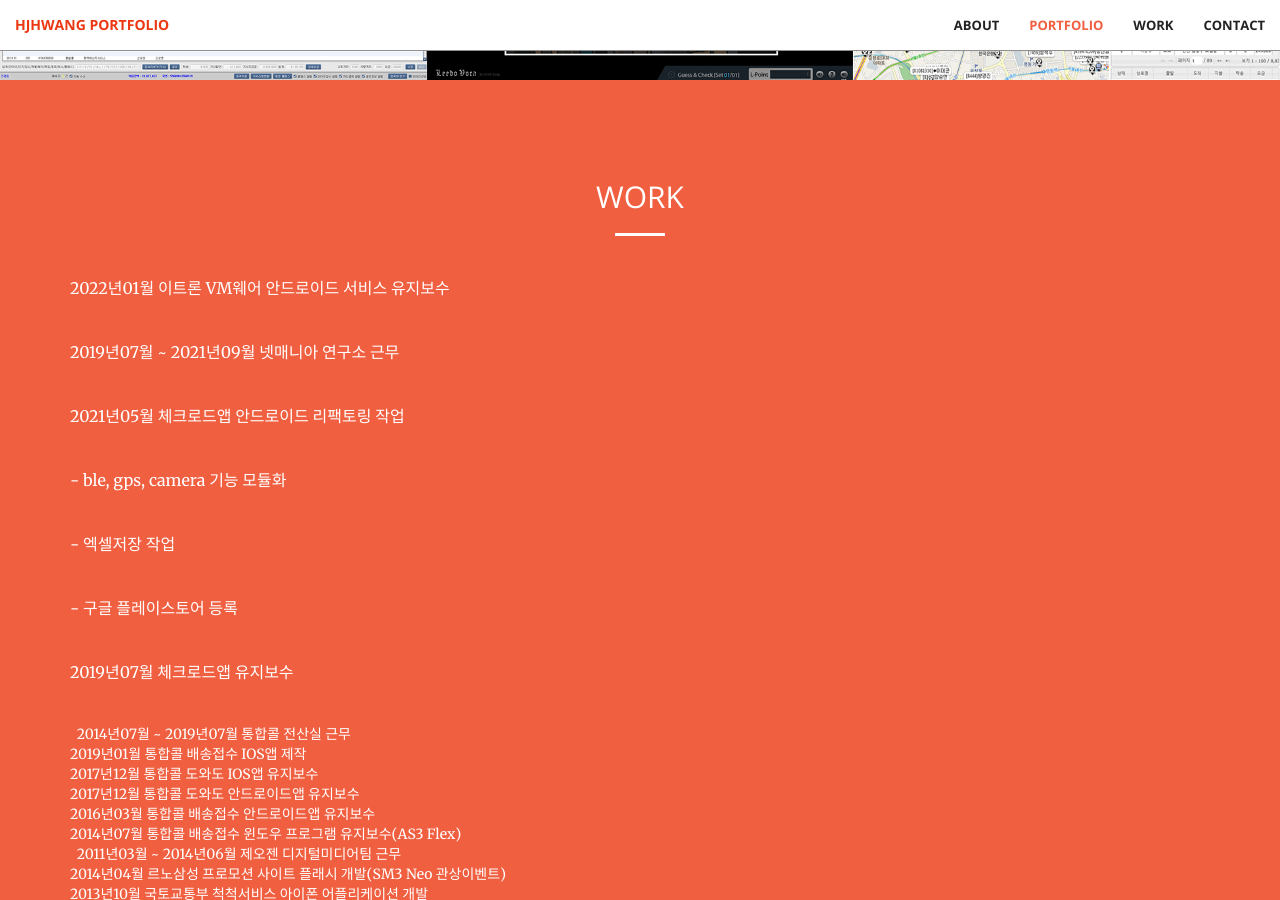
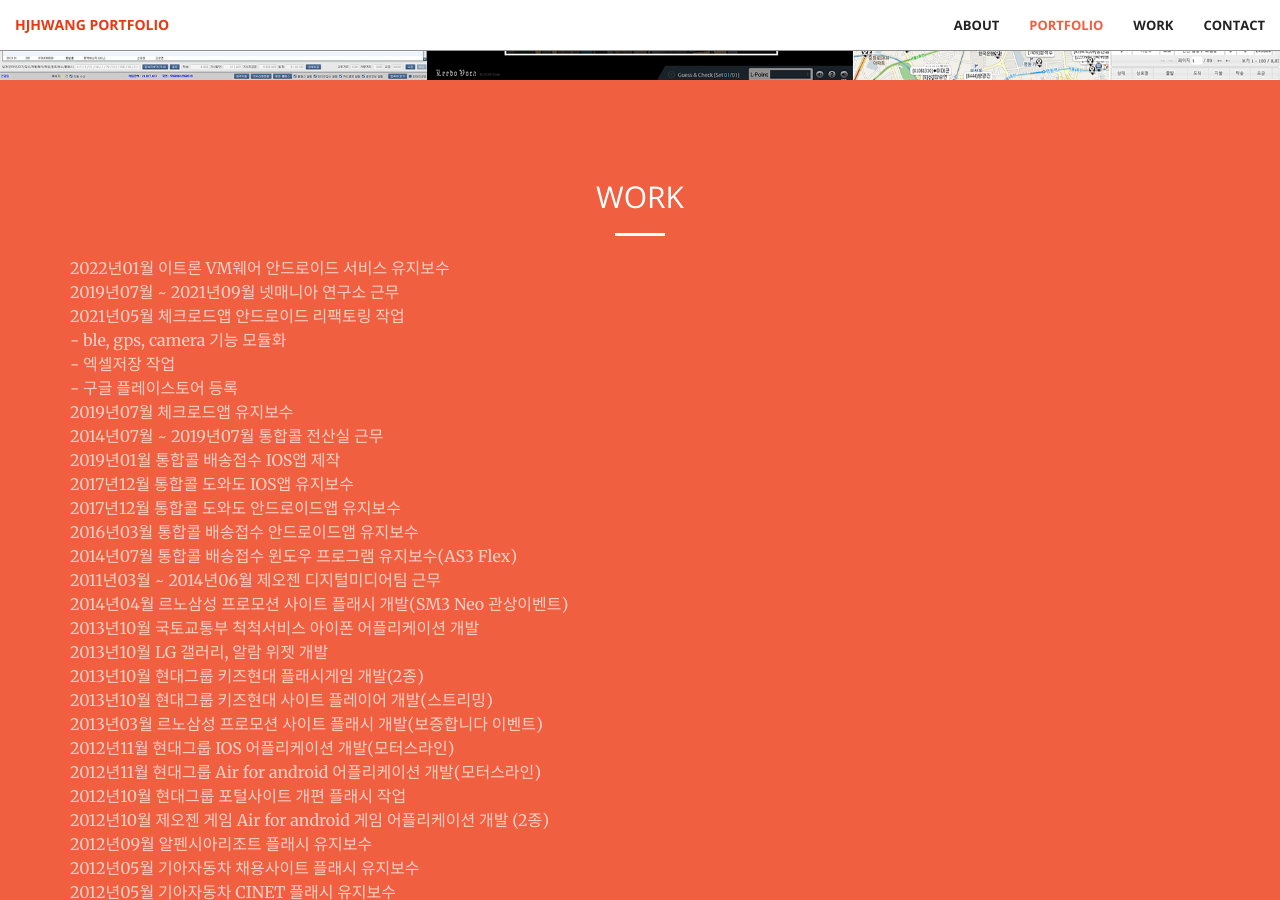
Before and after one commit to hjhwang/portfolio, a Jekyll site: the page built from index.html, in a window 1280 px wide and 900 px high, scrolled down 1719 px. Built offline with Jekyll 4.4.1, drawn with Linux system fonts in a browser that asks for light colours.

```diff
--- a/_includes/services.html
+++ b/_includes/services.html
@@ -9,38 +9,38 @@
     </div>
     <div class="container">
       <p class="text-faded">
-        <p>2022년01월 이트론 VM웨어 안드로이드 서비스 유지보수</p><br/>
+        2022년01월 이트론 VM웨어 안드로이드 서비스 유지보수<br>
 
-        <p>2019년07월 ~ 2021년09월 넷매니아 연구소 근무</p><br/>
-        <p>2021년05월 체크로드앱 안드로이드 리팩토링 작업</p><br/>
-        <p>- ble, gps, camera 기능 모듈화</p><br/>
-        <p>- 엑셀저장 작업</p><br/>
-        <p>- 구글 플레이스토어 등록</p><br/>
-        <p>2019년07월 체크로드앱 유지보수</p><br/>
-&nbsp;
-        2014년07월 ~ 2019년07월 통합콜 전산실 근무<br/>
-        2019년01월 통합콜 배송접수 IOS앱 제작<br/>
-        2017년12월 통합콜 도와도 IOS앱 유지보수<br/>
-        2017년12월 통합콜 도와도 안드로이드앱 유지보수<br/>
-        2016년03월 통합콜 배송접수 안드로이드앱 유지보수<br/>
-        2014년07월 통합콜 배송접수 윈도우 프로그램 유지보수(AS3 Flex)<br/>
-&nbsp;
-        2011년03월 ~ 2014년06월 제오젠 디지털미디어팀 근무<br/>
-        2014년04월	르노삼성 프로모션 사이트 플래시 개발(SM3 Neo 관상이벤트)<br/>
-        2013년10월	국토교통부	척척서비스 아이폰 어플리케이션 개발<br/>
-        2013년10월	LG 갤러리, 알람 위젯 개발<br/>
-        2013년10월	현대그룹 키즈현대 플래시게임 개발(2종)<br/>
-        2013년10월	현대그룹 키즈현대 사이트 플레이어 개발(스트리밍)<br/>
-        2013년03월	르노삼성 프로모션 사이트 플래시 개발(보증합니다 이벤트)<br/>
-        2012년11월	현대그룹 IOS 어플리케이션 개발(모터스라인)<br/>
-        2012년11월	현대그룹 Air for android 어플리케이션 개발(모터스라인)<br/>
+        2019년07월 ~ 2021년09월 넷매니아 연구소 근무<br>
+        2021년05월 체크로드앱 안드로이드 리팩토링 작업<br>
+        - ble, gps, camera 기능 모듈화<br>
+        - 엑셀저장 작업<br>
+        - 구글 플레이스토어 등록<br>
+        2019년07월 체크로드앱 유지보수<br>
+
+        2014년07월 ~ 2019년07월 통합콜 전산실 근무<br>
+        2019년01월 통합콜 배송접수 IOS앱 제작<br>
+        2017년12월 통합콜 도와도 IOS앱 유지보수<br>
+        2017년12월 통합콜 도와도 안드로이드앱 유지보수<br>
+        2016년03월 통합콜 배송접수 안드로이드앱 유지보수<br>
+        2014년07월 통합콜 배송접수 윈도우 프로그램 유지보수(AS3 Flex)<br>
+
+        2011년03월 ~ 2014년06월 제오젠 디지털미디어팀 근무<br>
+        2014년04월	르노삼성 프로모션 사이트 플래시 개발(SM3 Neo 관상이벤트)<br>
+        2013년10월	국토교통부	척척서비스 아이폰 어플리케이션 개발<br>
+        2013년10월	LG 갤러리, 알람 위젯 개발<br>
+        2013년10월	현대그룹 키즈현대 플래시게임 개발(2종)<br>
+        2013년10월	현대그룹 키즈현대 사이트 플레이어 개발(스트리밍)<br>
+        2013년03월	르노삼성 프로모션 사이트 플래시 개발(보증합니다 이벤트)<br>
+        2012년11월	현대그룹 IOS 어플리케이션 개발(모터스라인)<br>
+        2012년11월	현대그룹 Air for android 어플리케이션 개발(모터스라인)<br>
         2012년10월	현대그룹 포털사이트 개편 플래시 작업<br/>
-        2012년10월	제오젠 게임 Air for android 게임 어플리케이션 개발 (2종)<br/>
-        2012년09월	알펜시아리조트	플래시 유지보수<br/>
-        2012년05월	기아자동차 채용사이트	플래시 유지보수<br/>
-        2012년05월	기아자동차 CINET 플래시 유지보수<br/>
-        2012년04월	커리엔조이	플래시사이트 개발<br/>
-        2012년03월	현대로템 사이트 플래시 개발<br/>
+        2012년10월	제오젠 게임 Air for android 게임 어플리케이션 개발 (2종)<br>
+        2012년09월	알펜시아리조트	플래시 유지보수<br>
+        2012년05월	기아자동차 채용사이트	플래시 유지보수<br>
+        2012년05월	기아자동차 CINET 플래시 유지보수<br>
+        2012년04월	커리엔조이	플래시사이트 개발<br>
+        2012년03월	현대로템 사이트 플래시 개발<br>
         2011년11월	제네시스 쿠페 프로모션 사이트 개발<br/>
         2011년10월	아이덴티티게임즈 사이트 플래시 개발<br/>
         2011년09월	로보카폴리	사이트 플래시 개발, 플래시게임 개발(4종)<br/>
@@ -53,11 +53,11 @@
         2011년03월	기아자동차 영문	플래시 유지보수<br/>
         2011년03월	기아자동차 국문	플래시 유지보수<br/>
         2011년03월	기아자동차 글로벌 플래시 유지보수<br/>
-&nbsp;
+
         2010년10월 ~ 2011년03월 그라운드제로 웹서비스개발팀 근무<br/>
         2010년12월	스타일핏팅 안드로이드앱 개발<br/>
         2010년10월	스타일핏팅시스템 개발<br/>
-&nbsp;
+
         2008년11월 ~ 2010년08월 미니게이트 플래시 개발팀 근무<br/>
         2010년07월 KT OCP 메모위젯 신규개발<br/>
         2010년05월	KT Style폰	런처 유지보수<br/>
@@ -71,11 +71,11 @@
         2009년01월	엘지 White 공통팝업22종, 락스크린2종<br/>
         2008년12월	엘지 Thoth 메뉴 리사이징및 유지보수<br/>
         2008년12월	엘지 Thoth 명언월페이퍼 월페이퍼 신규개발<br/>
-&nbsp;
+
         2008년06월 ~ 2008년10월 아토프리아 플래시 개발팀 근무<br/>
         2008년06월	엠앤소프트 내비게이션 지니	내비게이션 지니 리사이징 및 유지보수<br/>
         2008년10월	삼성 모바일 UK 튜토리얼 M-3510 마이크로사이트 개발<br/>
-&nbsp;
+
         2007년01월 ~ 2008년05월 (주)에이티미디어 플래시 개발팀 근무<br/>
         2008년04월	세븐벨리	세븐벨리 프로모션<br/>
         2008년01월	유퍼스트	유퍼스트 프로모션<br/>
```
